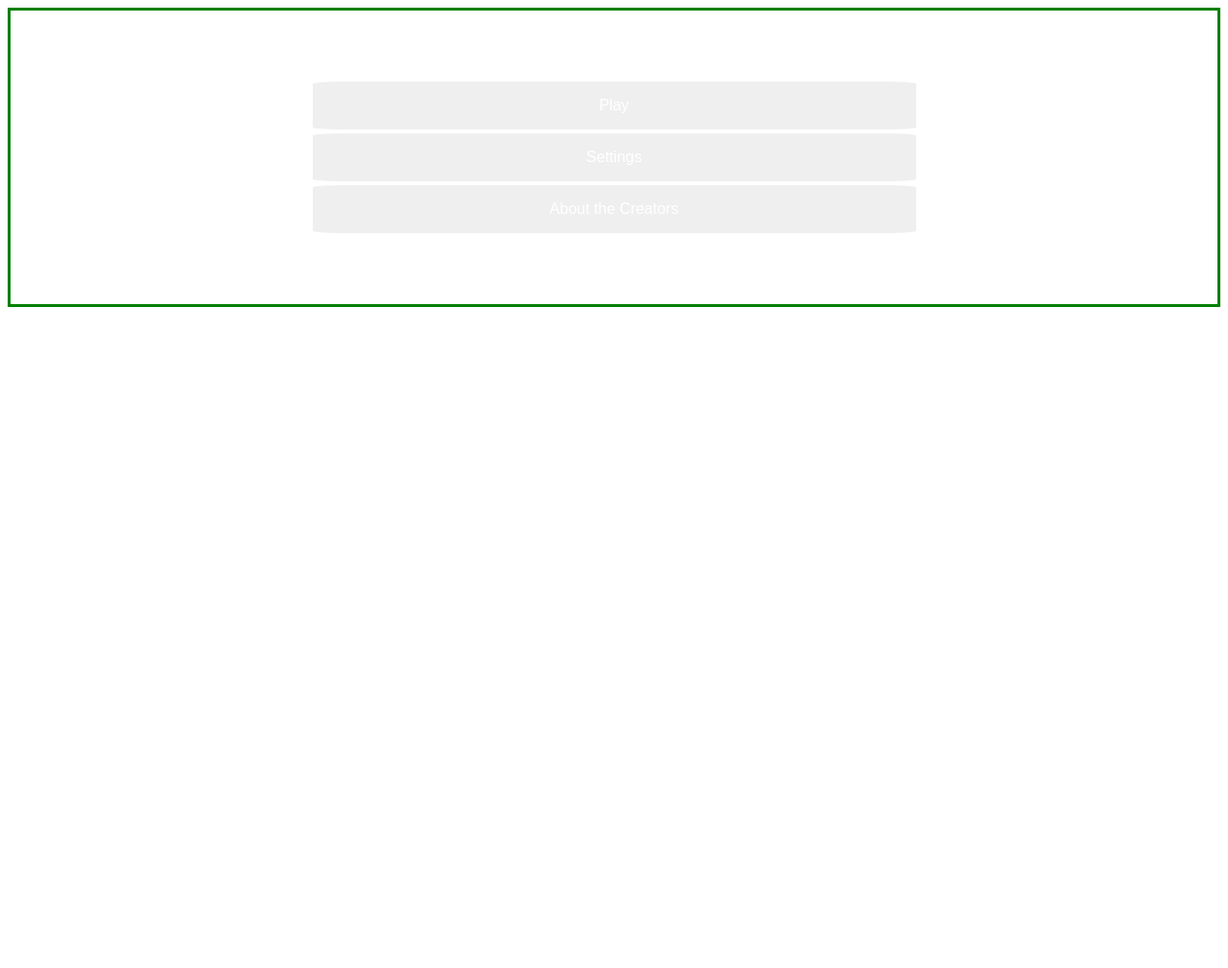
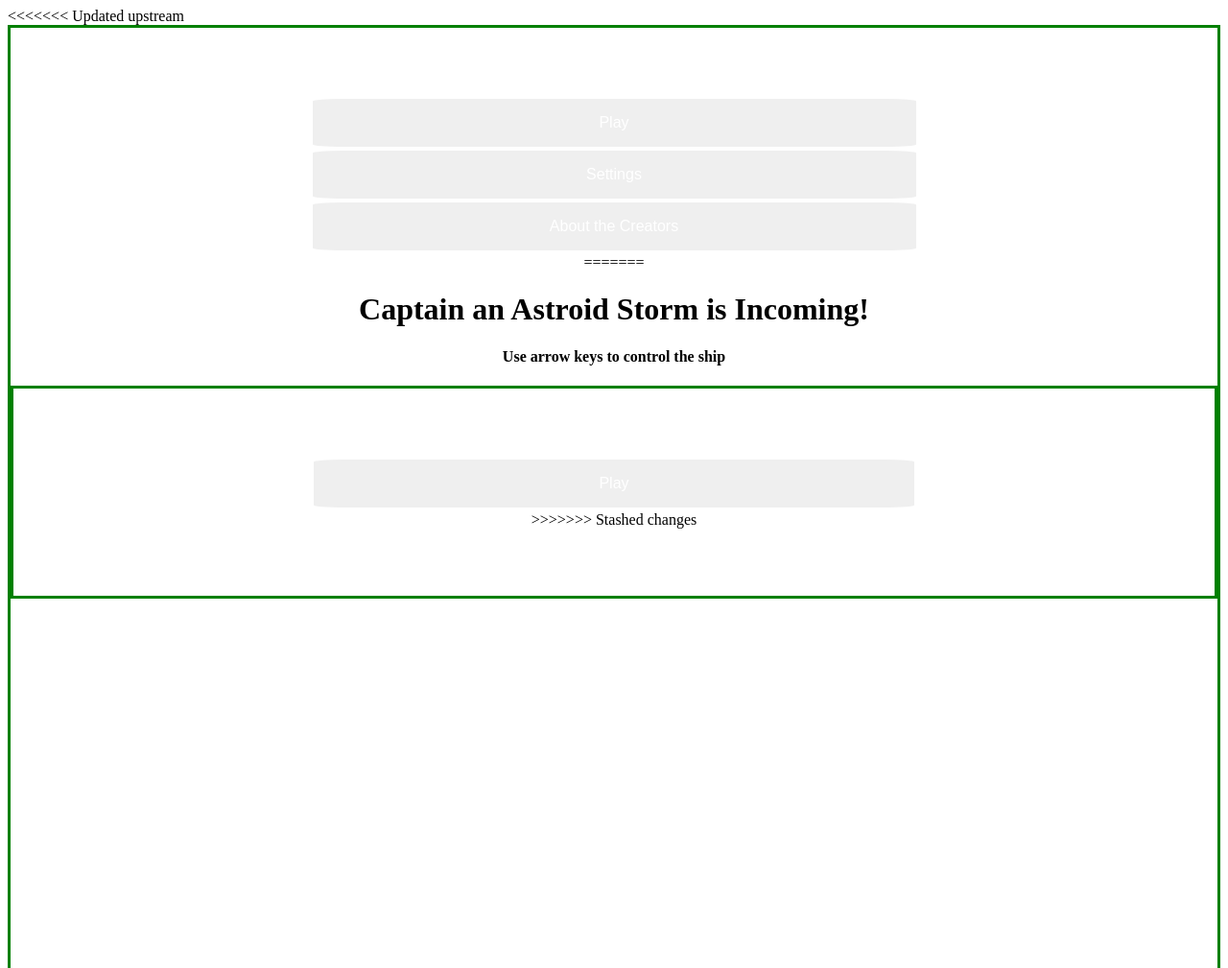
Before and after one commit to Flx232/takeoff, a website: page src/start.html in a window 1280 px wide. Shown: the top 1009 px of the page at 96% size. Before the commit the page ends 800 px from the top, so only its background shows below. Drawn offline with Linux system fonts and the light colour scheme.

Commit message:
Update start.html

```diff
--- a/src/start.html
+++ b/src/start.html
@@ -7,9 +7,18 @@
     <script src="start.js"></script>
 </head>
 <body>
+<<<<<<< Updated upstream
     <div id="start_menu">
         <button type="button" class="start_buttons">Play</button>
         <button type="button" class="start_buttons">Settings</button>
         <button type="button" class="start_buttons">About the Creators</button>
+=======
+    <div id="welcome">
+        <h1>Captain an Astroid Storm is Incoming!</h1>
+        <h4>Use arrow keys to control the ship</h4>
+    </div>
+    <div id="start_menu">
+       <a href="game.html" style="text-decoration:none"> <button type="button" class="start_buttons" >Play</button></a>
+>>>>>>> Stashed changes
     </div>
 </body>
```
